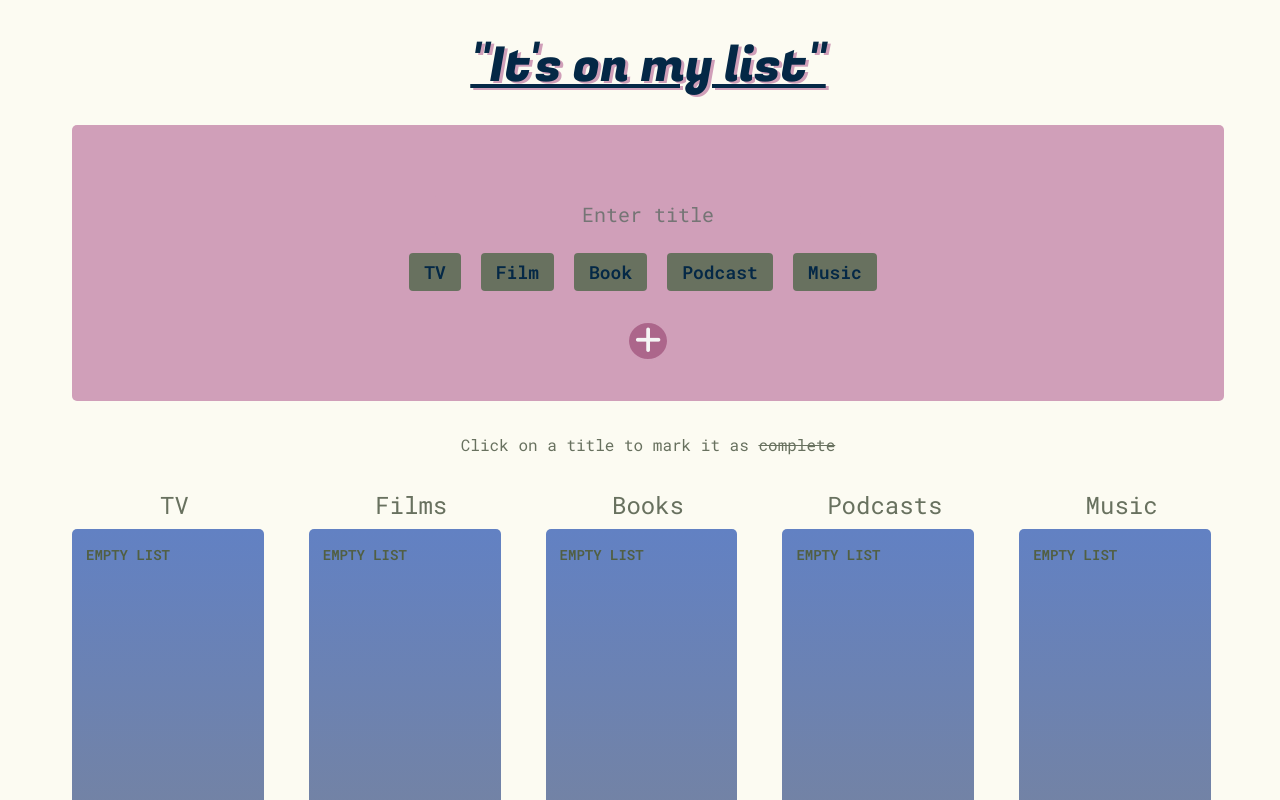
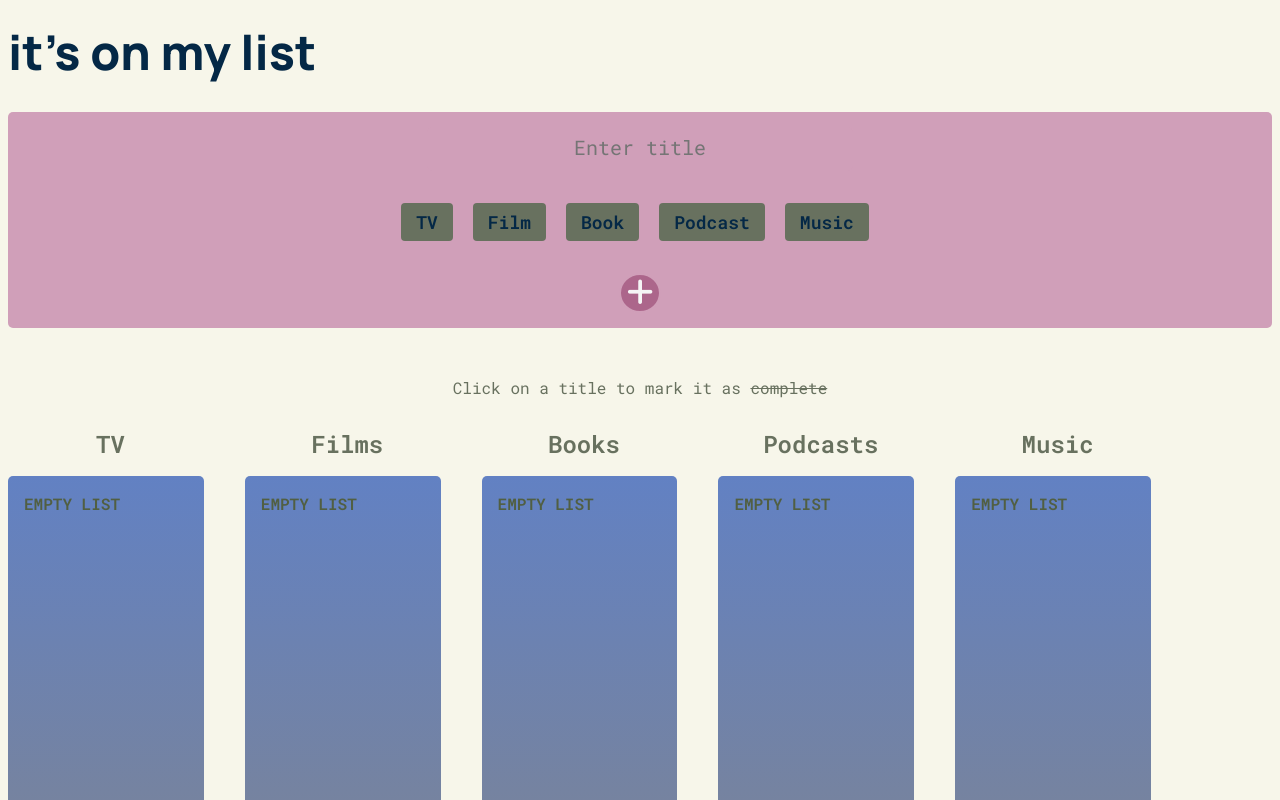
Before and after one commit to anniebalds/on-my-list-app, a React (Vite) app: page / in a window 1280 px wide. Shown: the top 800 px of the page. Built offline with nearby package versions, Linux system fonts and the light colour scheme.

Commit message:
css fixes

```diff
--- a/index.html
+++ b/index.html
@@ -7,7 +7,7 @@
     <link rel="stylesheet" href="https://cdnjs.cloudflare.com/ajax/libs/font-awesome/6.2.0/css/all.min.css" integrity="sha512-xh6O/CkQoPOWDdYTDqeRdPCVd1SpvCA9XXcUnZS2FmJNp1coAFzvtCN9BmamE+4aHK8yyUHUSCcJHgXloTyT2A==" crossorigin="anonymous" referrerpolicy="no-referrer" />
     <link rel="preconnect" href="https://fonts.googleapis.com">
     <link rel="preconnect" href="https://fonts.gstatic.com" crossorigin>
-    <link href="https://fonts.googleapis.com/css2?family=Fugaz+One&display=swap" rel="stylesheet">
+    <link href="https://fonts.googleapis.com/css2?family=Manrope:wght@400;600;800&display=swap" rel="stylesheet">
     <link href="https://fonts.googleapis.com/css2?family=Roboto+Mono:wght@200;400;600&display=swap" rel="stylesheet">
     <title>On My List</title>
   </head>
--- a/src/App.jsx
+++ b/src/App.jsx
@@ -1,80 +1,83 @@
-import { useEffect, useState } from 'react'
-import './index.css'
-import List from './components/List'
-import Form from './components/Form'
+import { useEffect, useState } from "react";
+import "./index.css";
+import List from "./components/List";
+import Form from "./components/Form";
 
 function App() {
-  const [ listItem, setListItem ] = useState(
-    {
-      title: '',
-      category: '',
-      complete: false
+  const [listItem, setListItem] = useState({
+    title: "",
+    category: "",
+    complete: false,
+  });
+  const [allItems, setAllItems] = useState([]);
+
+  useEffect(
+    () => {
+      if (localStorage.getItem("localItems")) {
+        const storedItems = JSON.parse(localStorage.getItem("localItems"));
+        setAllItems(storedItems);
       }
-  )
-  const [ allItems, setAllItems ] = useState([])
-
-  useEffect(() => {
-    if(localStorage.getItem('localItems')){
-      const storedItems = JSON.parse(localStorage.getItem('localItems'))
-      setAllItems(storedItems)
-    }
-  }, [], handleComplete)
-
+    },
+    [],
+    handleComplete
+  );
 
   function handleChange(e) {
-        const { name, value, type, checked } = e.target
+    const { name, value, type, checked } = e.target;
 
-        setListItem(prevFormData => {
+    setListItem((prevFormData) => {
       return {
         ...prevFormData,
         [name]: type === "checkbox" ? checked : value,
-            complete: false          }
-      })
+        complete: false,
+      };
+    });
   }
 
-
   function handleSubmit(e) {
-    e.preventDefault()
+    e.preventDefault();
 
     if (listItem.title) {
-      setAllItems([...allItems, listItem])
-      localStorage.setItem('localItems', JSON.stringify([...allItems, listItem]))
+      setAllItems([...allItems, listItem]);
+      localStorage.setItem(
+        "localItems",
+        JSON.stringify([...allItems, listItem])
+      );
       setListItem({
-          title: '',
-          category: '',
-          complete: false
-      })
+        title: "",
+        category: "",
+        complete: false,
+      });
     }
   }
 
-  function handleDelete(item){
-    const itemsAfterDelete = allItems.filter((allItem) =>
-      allItem.title !== item.title
-    )
+  function handleDelete(item) {
+    const itemsAfterDelete = allItems.filter(
+      (allItem) => allItem.title !== item.title
+    );
 
-    setAllItems(itemsAfterDelete)
-    localStorage.setItem('localItems', JSON.stringify(itemsAfterDelete))
+    setAllItems(itemsAfterDelete);
+    localStorage.setItem("localItems", JSON.stringify(itemsAfterDelete));
   }
 
   function handleComplete(item) {
-    let updatedItems = allItems.map(mappedItem => {
+    let updatedItems = allItems.map((mappedItem) => {
       if (mappedItem.title === item.title) {
         mappedItem.complete = !mappedItem.complete;
       }
 
-      return mappedItem
+      return mappedItem;
     });
 
-    setAllItems(updatedItems)
-    localStorage.setItem('localItems', JSON.stringify(updatedItems))
+    setAllItems(updatedItems);
+    localStorage.setItem("localItems", JSON.stringify(updatedItems));
   }
 
   function clearList(list) {
-    let updatedItems = allItems.filter(item => !list.includes(item))
-    setAllItems(updatedItems)
-    localStorage.setItem('localItems', JSON.stringify(updatedItems))
+    let updatedItems = allItems.filter((item) => !list.includes(item));
+    setAllItems(updatedItems);
+    localStorage.setItem("localItems", JSON.stringify(updatedItems));
   }
-
 
   //   function setTheme(theme) {
   //     let root = document.documentElement;
@@ -91,11 +94,11 @@ function App() {
 
   // setTheme('dark');
 
-
   return (
     <div className="App">
-      <h1>"It's on my list"</h1>
-
+      <nav>
+        <h1>it's on my list</h1>
+      </nav>
       <Form
         handleSubmit={handleSubmit}
         handleChange={handleChange}
@@ -104,47 +107,50 @@ function App() {
         clearList={clearList}
       />
 
-      <p className='instructions'>Click on a title to mark it as <span className='line-through'>complete</span></p>
+      <p className="instructions">
+        Click on a title to mark it as{" "}
+        <span className="line-through">complete</span>
+      </p>
 
-      <section className='list-container'>
+      <section className="list-container">
         <List
-          title='TV'
-          list={allItems.filter((item) => item.category == 'tv')}
+          title="TV"
+          list={allItems.filter((item) => item.category == "tv")}
           handleDelete={handleDelete}
           handleComplete={handleComplete}
           clearList={clearList}
         />
         <List
-          title='Films'
-          list={allItems.filter((item) => item.category == 'film')}
+          title="Films"
+          list={allItems.filter((item) => item.category == "film")}
           handleDelete={handleDelete}
           handleComplete={handleComplete}
           clearList={clearList}
         />
         <List
-          title='Books'
-          list={allItems.filter((item) => item.category == 'book')}
+          title="Books"
+          list={allItems.filter((item) => item.category == "book")}
           handleDelete={handleDelete}
           handleComplete={handleComplete}
           clearList={clearList}
         />
         <List
-          title='Podcasts'
-          list={allItems.filter((item) => item.category == 'podcast')}
+          title="Podcasts"
+          list={allItems.filter((item) => item.category == "podcast")}
           handleDelete={handleDelete}
           handleComplete={handleComplete}
           clearList={clearList}
         />
         <List
-          title='Music'
-          list={allItems.filter((item) => item.category == 'music')}
+          title="Music"
+          list={allItems.filter((item) => item.category == "music")}
           handleDelete={handleDelete}
           handleComplete={handleComplete}
           clearList={clearList}
         />
       </section>
     </div>
-  )
+  );
 }
 
-export default App
+export default App;
--- a/src/index.css
+++ b/src/index.css
@@ -1,8 +1,6 @@
 :root {
   font-family: Inter, Avenir, Helvetica, Arial, sans-serif;
-  font-size: 16px;
   line-height: 24px;
-  font-weight: 400;
   font-synthesis: none;
   text-rendering: optimizeLegibility;
   -webkit-font-smoothing: antialiased;
@@ -17,26 +15,21 @@
 }
 
 body {
-  display: flex;
-  width: 100%;
   color: #042846;
-  /* background-color: #f7eda6; */
-  background-color: #fcfbf2;
+  background-color: #f7f6ea;
   font-family: Roboto Mono;
 }
 
 h1 {
-  font-size: 3em;
-  line-height: 1.1;
-  font-family: 'Fugaz One', cursive;
-  text-decoration: underline;
-  text-shadow: 3px 2px #d09fb9;
+  font-size: 3rem;
+  font-family: 'Manrope', cursive;
+  text-align: left;
+  margin-bottom: 1em
 }
 
 form {
-  margin-bottom: 1em;
   background-color: #d09fb9;
-  padding: 20px;
+  padding: 15px 20px;
   border-radius: 5px;
 }
 
@@ -44,15 +37,14 @@ form {
   display: flex;
   flex-direction: column;
   justify-content: center;
-  margin-top: 3em;
 }
 
 .name-input input {
   width: 30vw;
-  font-size: 1em;
+  font-size: 1rem;
   font-weight: 500;
   font-family: inherit;
-  border-radius: 4px;
+  border-radius: 5px;
   border: 2px solid transparent;
   padding: 0.6em 1.2em;
   cursor: pointer;
@@ -64,15 +56,18 @@ form {
 .name-input input:hover {
   border: 2px solid #f7eda6;
   color: #f7eda6;
-  background-color: #ac668b;
+  background-color: #c28ca8;
   transition: border-color 0.25s;
   transition: background-color 0.25s;
 }
 
-/* .name-input input:focus {
-  border: 2px solid rgb(207, 213, 250);
-  background-color: white;
-} */
+.name-input input:focus {
+  border: 2px solid #f7eda6;
+  color: #f7eda6;
+  background-color: #c28ca8;
+  transition: border-color 0.25s;
+  transition: background-color 0.25s;
+}
 
 ::placeholder {
   text-align: center;
@@ -84,7 +79,7 @@ form {
   display: flex;
   justify-content: center;
   align-items: center;
-  margin-top: 1em;
+  margin: 2em 0em;
   font-weight: bold
 }
 
@@ -105,26 +100,23 @@ input[type="radio"] {
 
 .category-input input[type="radio"]:hover + label {
   background-color:#f7eda6;
+  box-shadow: 0px 0px 15px #f7eda6;
   transition: all 0.25s;
-  box-shadow: 0px 0px 15px #f7eda6;
 }
 
 .category-input input[type="radio"]:focus + label {
   background-color:#f7eda6;
+  box-shadow: 0px 0px 15px #f7eda6;
   transition: background-color 0.25s;
-  box-shadow: 0px 0px 15px #f7eda6;
-
 }
 
 .add-to-list {
-  margin: 20px 0;
   font-size: 30px;
   border: 2px solid #d09fb9;
   cursor: pointer;
   background-color: #ac668b;
   color: whitesmoke;
   border-radius: 50%;
-  margin-top: 1em
 }
 
 .add-to-list:hover {
@@ -132,11 +124,10 @@ input[type="radio"] {
   transition: all 0.25s;
   border: 2px solid #ac668b;
   box-shadow: 0px 0px 12px #ac668b;
-
 }
 
 .instructions {
-  margin-top: 2em;
+  margin: 3em 0 2em 0;
   color: #68715f;
 }
 
@@ -153,7 +144,8 @@ input[type="radio"] {
 
 .list-section h2 {
   color: #68715f;
-  font-weight: 400;
+  font-weight: 600;
+  margin-top: 0
 }
 
 .list {
@@ -162,23 +154,16 @@ input[type="radio"] {
   width: 80%;
   overflow: scroll;
   border-radius: 5px;
-  background-color: #6281c3;
   font-weight: bold;
-  font-size: 14px;
   text-align: left;
   padding: 0 1em;
   background: linear-gradient(#6281c3, #7f848f);
-}
-
-.list-title {
-  margin-bottom: 0.5em;
 }
 
 .list-item {
   display: flex;
   justify-content: space-between;
   align-items: center;
-  width: 100%;
 }
 
 .item-title {
@@ -186,11 +171,10 @@ input[type="radio"] {
 }
 
 .list-item button {
-  background-color: #6281c3;
+  background-color: transparent;
   border: none;
   color: #042846;
   border-radius: 100%;
-  margin-right: 0;
 }
 
 .list-item button:hover {
@@ -211,13 +195,12 @@ input[type="radio"] {
   background-color: #c03e28;
   color: white;
   font-size: 14px;
-  margin: 10px;
-  padding: 5px 10px;
+  margin: 1.5em 0;
+  padding: 6px 12px;
   cursor: pointer;
 }
 
 .clear-list-btn:hover {
-  /* box-shadow: 1px 2px #68715f; */
   box-shadow: 0px 0px 10px red;
   font-weight: 700;
   transition: background-color 0.25s;
@@ -226,7 +209,3 @@ input[type="radio"] {
 .line-through {
   text-decoration: line-through;
 }
-
-
-
-/* navy font color: #213547; */
```
Lines whose indentation alone changed are shown as unchanged.
